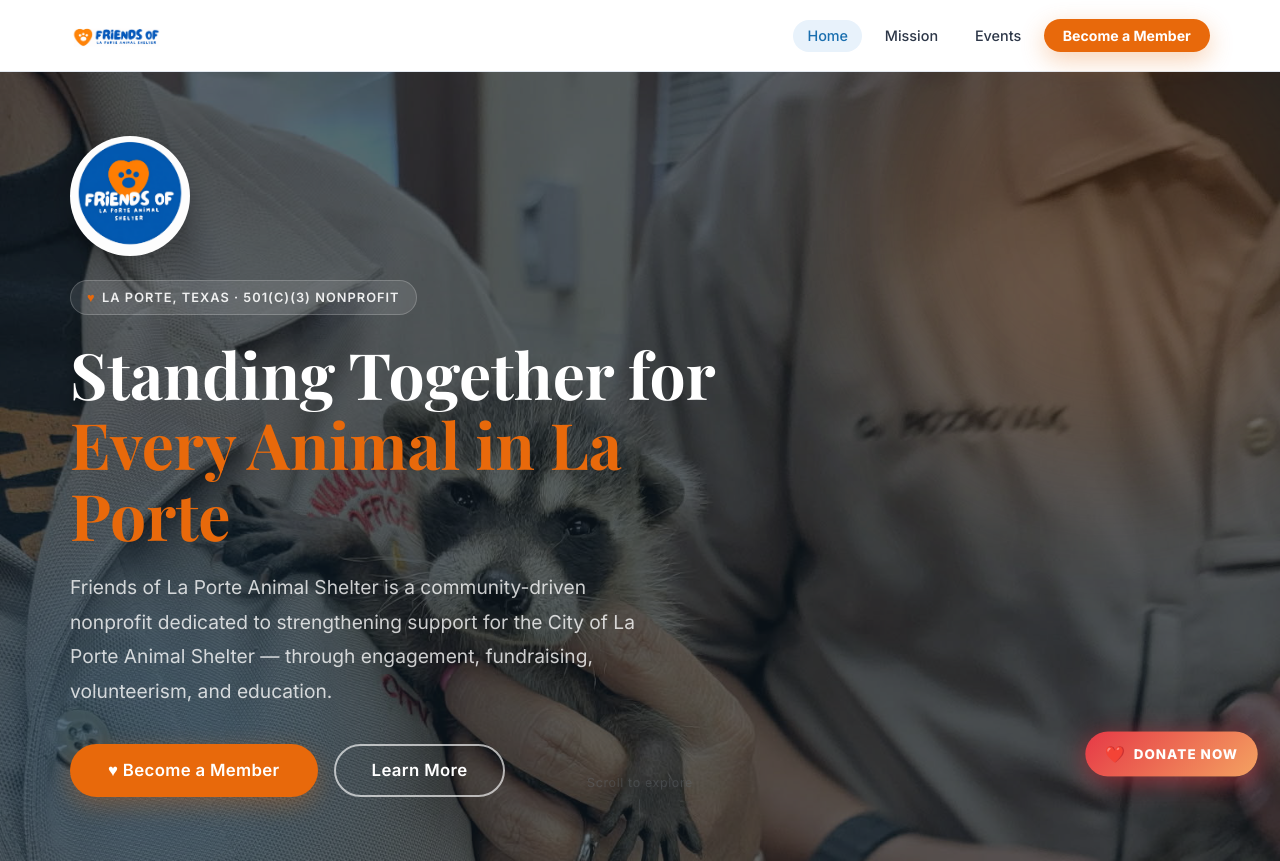
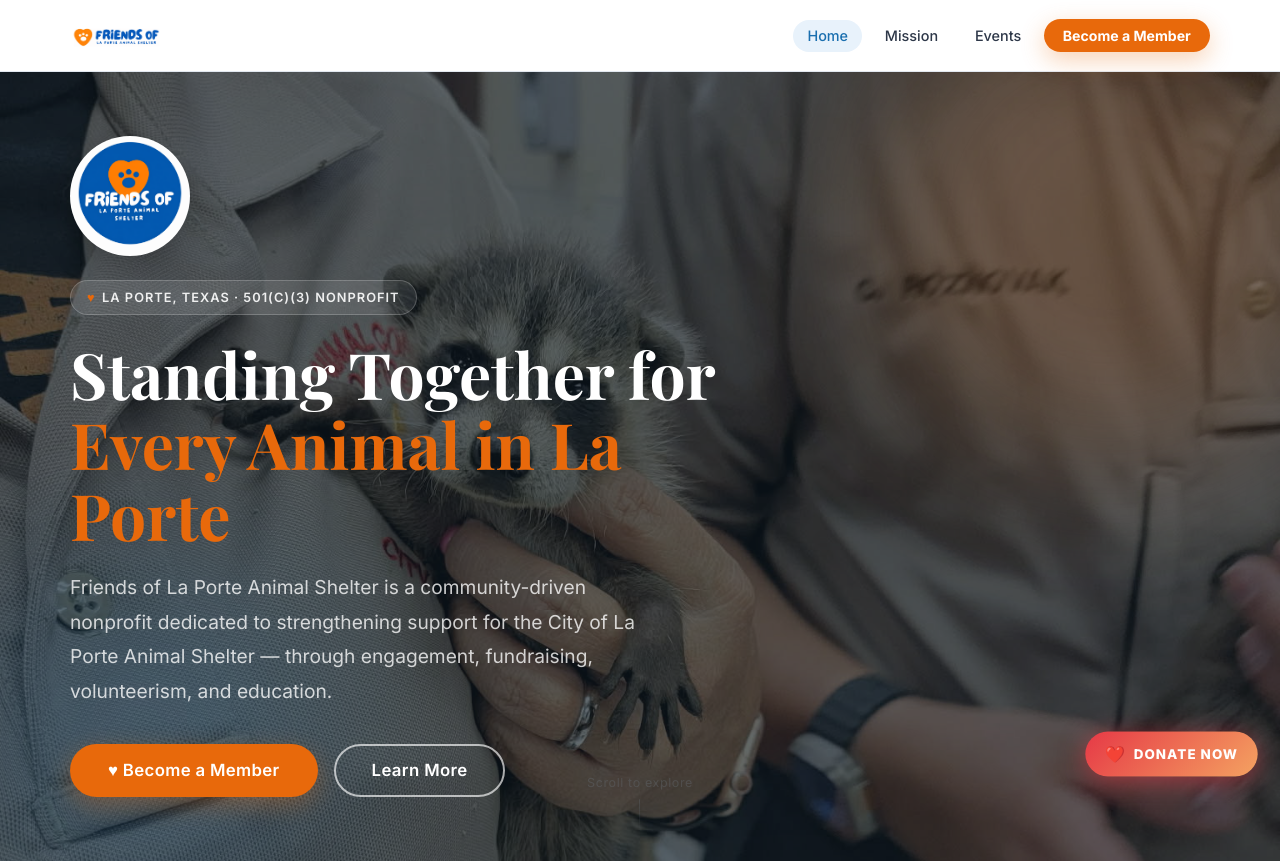
Before and after one commit to TheSocialHiveTx/friendsoflaporte.com, a website: page home/index.html in a window 1280 px wide. Shown: the top 861 px of the page. Drawn offline with nearby package versions, Linux system fonts and the light colour scheme.

Commit message:
fix: gently bump hero image up slightly

```diff
--- a/assets/css/styles.css
+++ b/assets/css/styles.css
@@ -380,7 +380,7 @@
   width: 100%;
   height: 100%;
   object-fit: cover;
-  object-position: 50% 15%; /* Moves the image contents DOWN so the higher parts of the photo become visible */
+  object-position: 50% 30%; /* Moved up slightly */
   z-index: 0;
 }
 .hero-bg-overlay {
```
